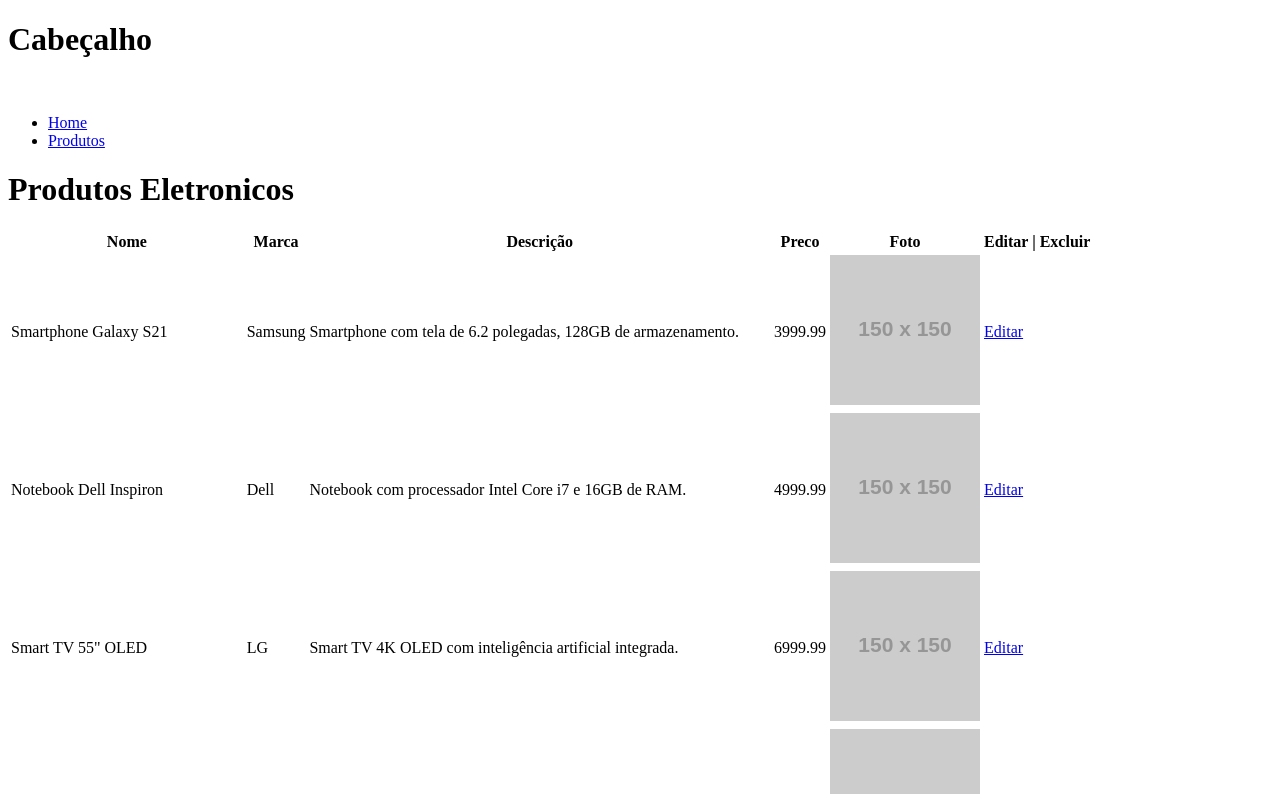
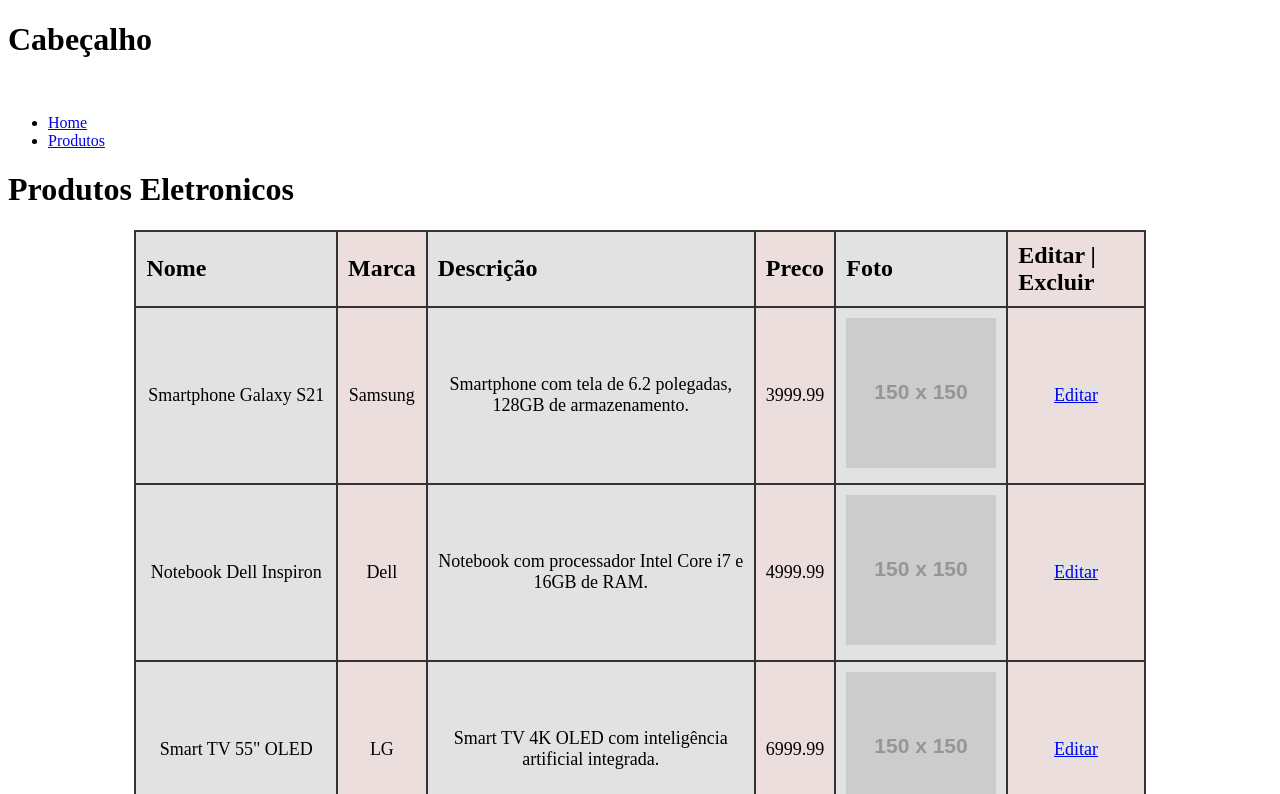
Before and after one commit to 1TDSPM-2024/aula-08-2sem, a React (Vite) app in the folder aula08/: page /produtos in a window 1280 px wide. Shown: the top 794 px of the page. Built offline with nearby package versions, Linux system fonts and the light colour scheme.

Commit message:
fiz alguma coisa errado

```diff
--- a/aula08/package.json
+++ b/aula08/package.json
@@ -12,7 +12,8 @@
   "dependencies": {
     "react": "^18.3.1",
     "react-dom": "^18.3.1",
-    "react-router-dom": "^6.26.1"
+    "react-router-dom": "^6.26.1",
+    "styled-components": "^6.1.13"
   },
   "devDependencies": {
     "@eslint/js": "^9.9.0",
--- a/aula08/src/routes/Produtos/index.tsx
+++ b/aula08/src/routes/Produtos/index.tsx
@@ -1,5 +1,8 @@
 import { Link } from "react-router-dom";
 import { listaProdutos } from "../../listaProdutos";
+import styled from "styled-components";
+import { MinhaTabela } from "../../style/styles";
+
 
 
 export default function Produtos(){
@@ -8,7 +11,7 @@ export default function Produtos(){
       <div>
         <h1>Produtos Eletronicos</h1>
 
-        <table>
+        <MinhaTabela>
             <thead>
               <tr>
                 <th>Nome</th>
@@ -42,7 +45,7 @@ export default function Produtos(){
 
 
 
-        </table>
+        </MinhaTabela>
       </div>
     );
   }
--- /dev/null
+++ b/aula08/src/style/styles.ts
@@ -0,0 +1,46 @@
+import styled from "styled-components";
+
+export const MinhaTabela = styled.table`
+  border-collapse: collapse;
+  width: 80%;
+  margin: 20px auto;
+
+    &  thead{
+        background-color: beige;
+        color: black;
+        font-weight: bold;
+        font-size: 24px;
+        text-align: left;
+        & th{
+            padding: 10px;
+            border: 2px solid #333;
+        }
+    }
+
+    & tbody{
+        font-size: 18px;
+        text-align: center;
+        & td{
+            padding: 10px;
+            border: 2px solid #333
+        }
+
+    }
+
+    & tfoot {
+        font-size: 18px;
+        text-align: center;
+        & td{
+            padding: 10px;
+            border: 2px solid #333
+
+        }
+    }
+
+    & tr :nth-child(odd){
+        background-color: #e2e2e2;
+    }
+    & tr :nth-child(even){
+        background-color: #eddede;
+    }
+  `
```
Also changed, not shown: 1 other file (tests, documents, lock files or other folders).
